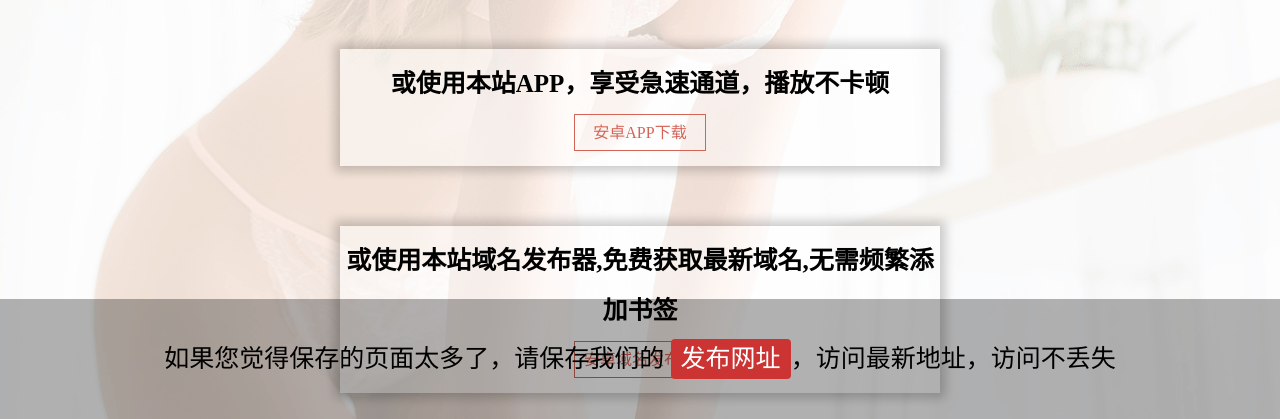
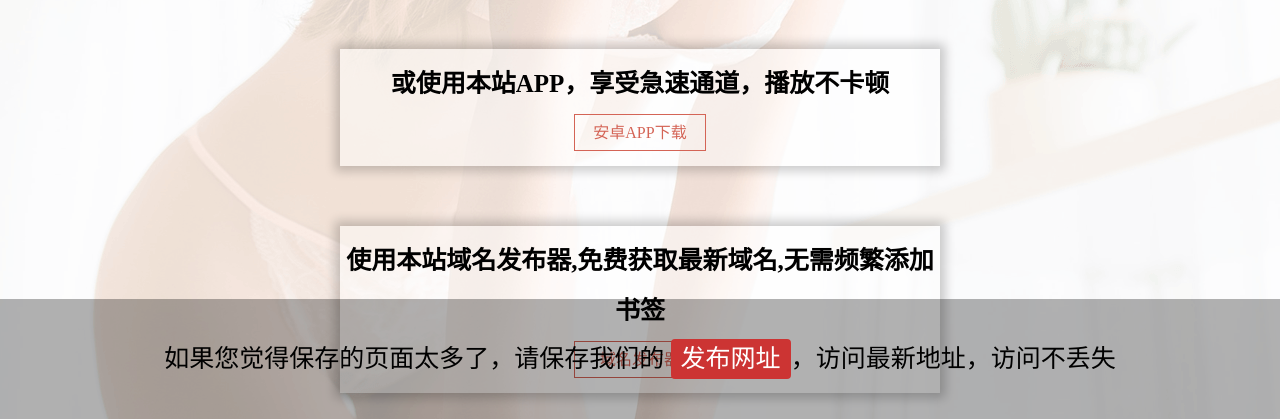
Before and after one commit to heihub/heihub.github.io, a plain HTML site: page index.htm in a window 1280 px wide. Shown: the part 381-800 px from the top of the page. Drawn offline with Linux system fonts and the light colour scheme.

Commit message:
Update index.htm

```diff
--- a/index.htm
+++ b/index.htm
@@ -62,9 +62,9 @@
 			</div>
 			<div class="zhanwei_dv"></div>
 			<div class="xiazai_APP" id="androidFabu">
-				<p>或使用本站域名发布器,免费获取最新域名,无需频繁添加书签</p>
+				<p>使用本站域名发布器,免费获取最新域名,无需频繁添加书签</p>
 				<div id="appAndroid">
-					<a href="android/heihub_v1.0.0.apk">安卓域名发布器</a>
+					<a href="android/heihub_v1.0.0.apk">域名发布器</a>
 				</div>
 			</div>
 		</div>
```
